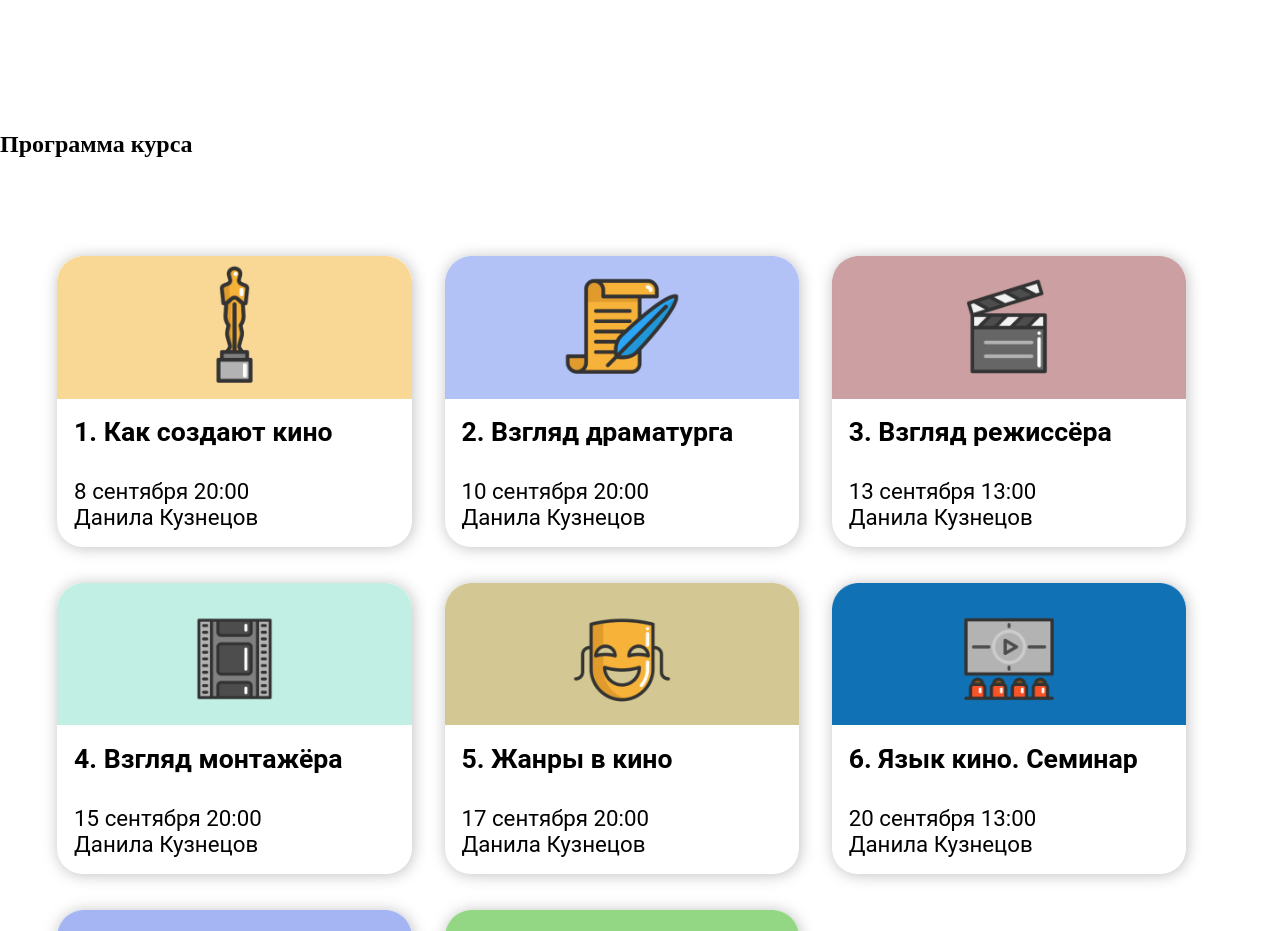
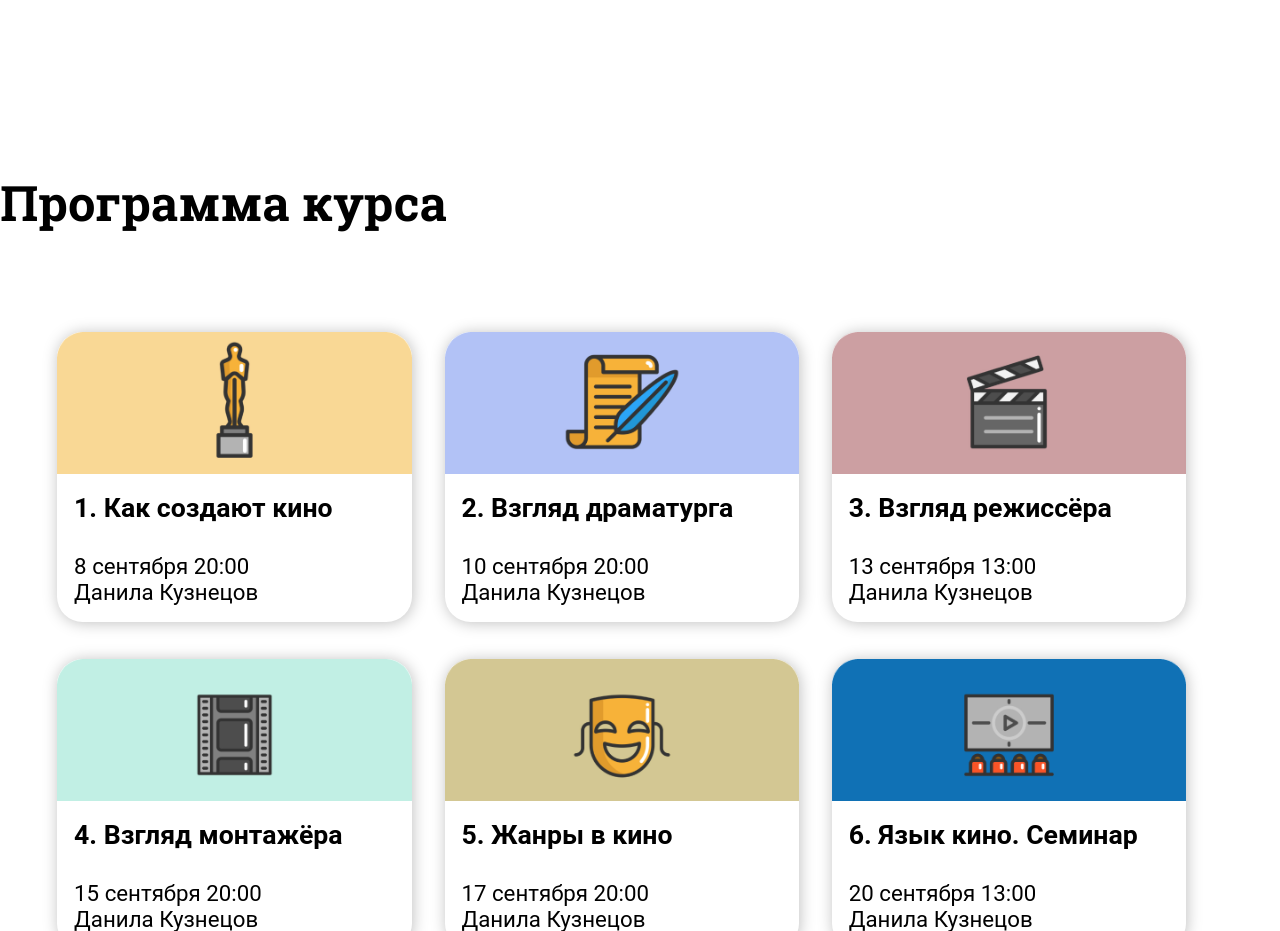
Before and after one commit to keha12345/Curiosity, a plain HTML site: page index.html in a window 1280 px wide. Shown: the part 1900-2831 px from the top of the page. Drawn offline with Linux system fonts and the light colour scheme.

Commit message:
changes h2 main

```diff
--- a/style.css
+++ b/style.css
@@ -430,6 +430,13 @@ a {
 /* Начало Для Гали */
 .galya{
     margin-top: 13.71vw;
+}
+.h2-cards{
+    font-family: Roboto Slab, Arial, serif;
+    font-style: normal;
+    font-weight: 700;
+    margin: 3vw 0;
+    font-size: 3.81vw;
 }
 
 .chapte-4-cards{
```
